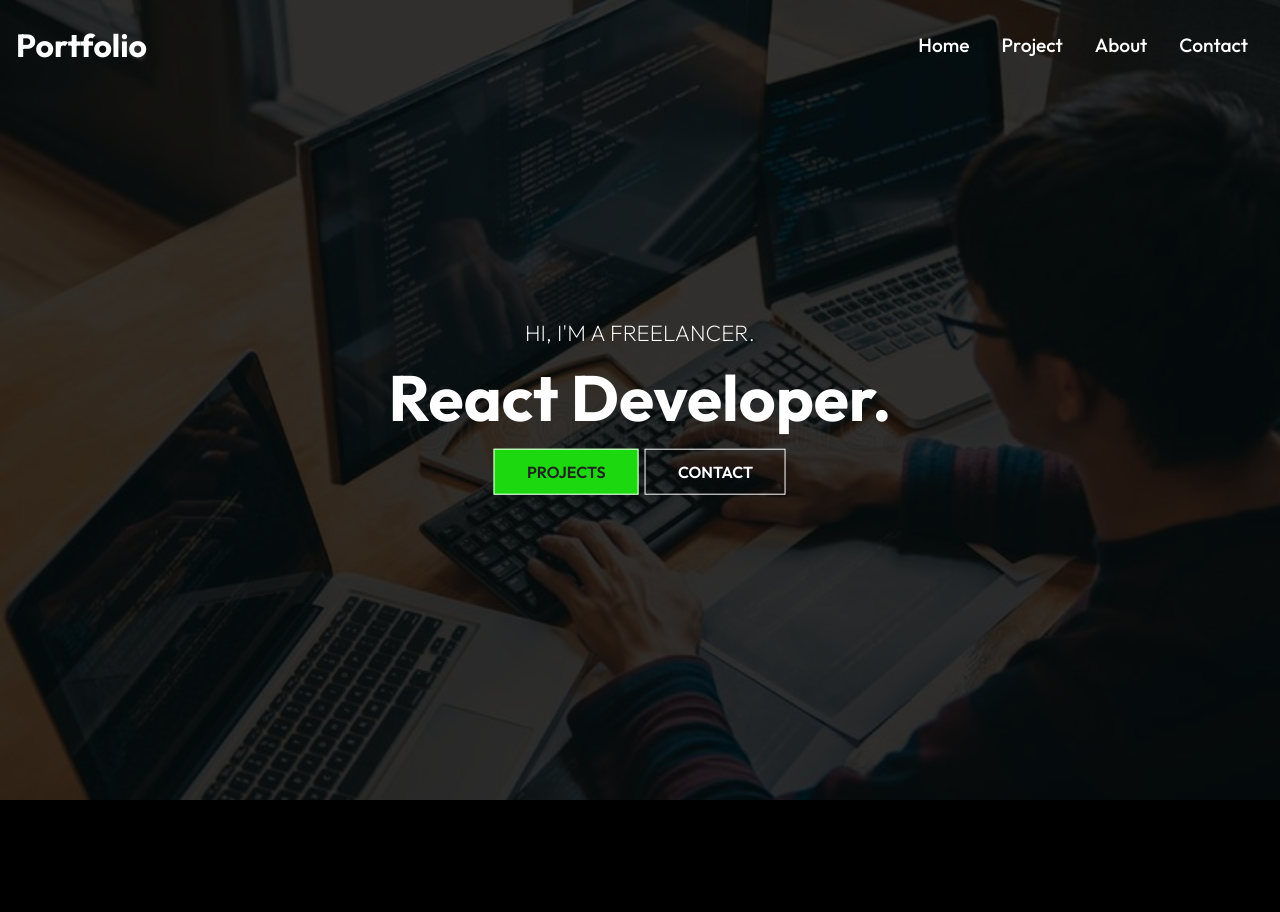
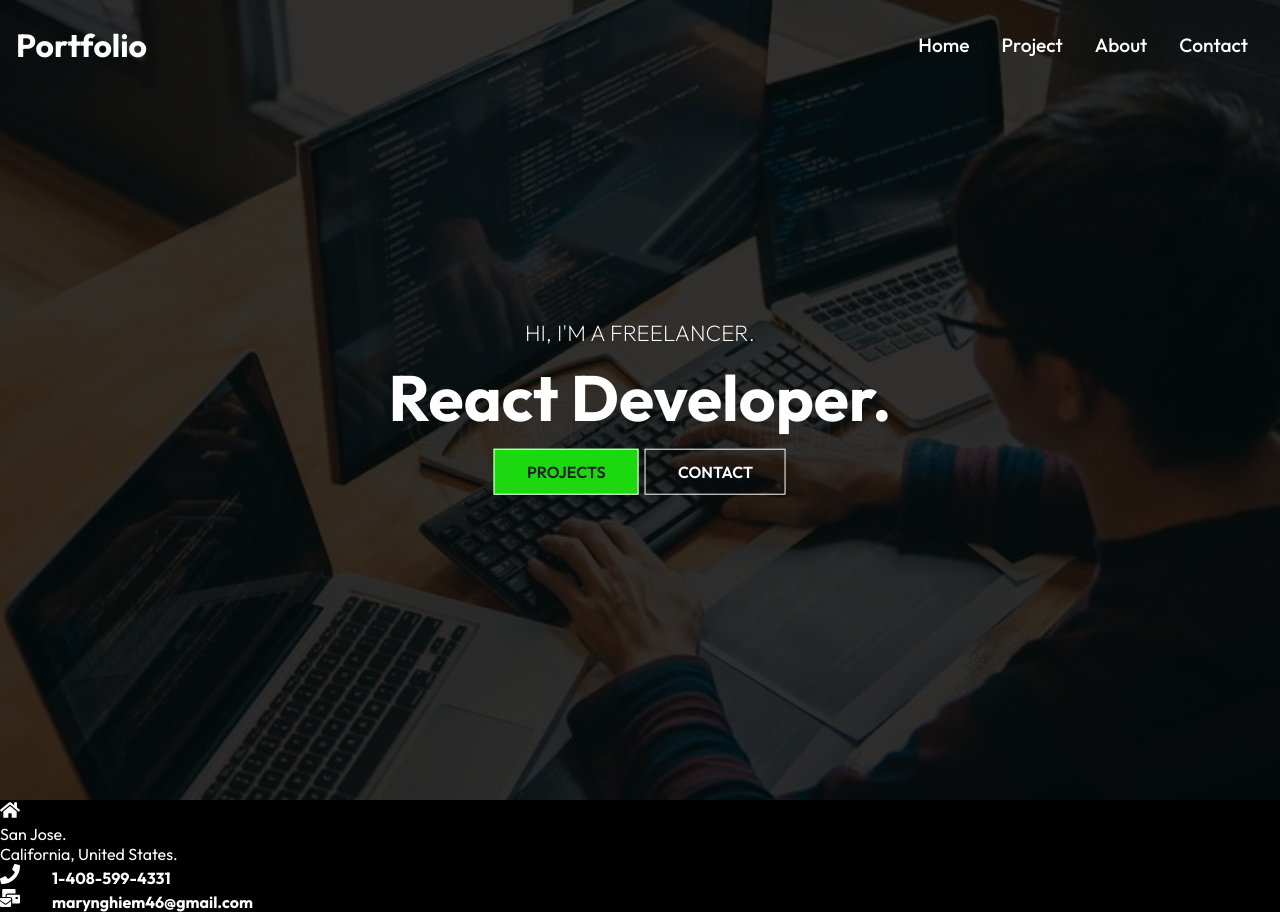
Before and after one commit to marynghiem/portfolio, a React (Create React App) app: page / in a window 1280 px wide. Before the commit the page ends 804 px from the top, so only its background shows below. Built offline with nearby package versions, Linux system fonts and the light colour scheme.

Commit message:
coded all the information for the left side of the footer

```diff
--- a/src/components/Footer.js
+++ b/src/components/Footer.js
@@ -1,4 +1,5 @@
 import React, { useState } from "react";
+import { FaHome, FaMailBulk, FaPhone } from "react-icons/fa";
 import styled from "styled-components";
 
 const WholeFooter = styled.div``;
@@ -6,12 +7,34 @@ const FooterContainer = styled.div``;
 const Left = styled.div``;
 const Right = styled.div``;
 const Location = styled.div``;
+const Phone = styled.div``;
+const Email = styled.div``;
 
 export const Footer = () => {
   return (
     <WholeFooter>
       <FooterContainer>
-        <Left></Left>
+        <Left>
+          <Location>
+            <FaHome size={20} style={{ color: "#fff", marginRight: "2rem" }} />
+            <div>
+              <p>San Jose.</p>
+              <p>California, United States.</p>
+            </div>
+          </Location>
+          <Phone>
+            <h4>
+              <FaPhone size={20} style={{ color: "#fff", marginRight: "2rem" }} />
+              1-408-599-4331
+            </h4>
+          </Phone>
+          <Email>
+            <h4>
+              <FaMailBulk size={20} style={{ color: "#fff", marginRight: "2rem" }} />
+              marynghiem46@gmail.com
+            </h4>
+          </Email>
+        </Left>
         <Right></Right>
       </FooterContainer>
     </WholeFooter>
--- a/src/routes/Home.js
+++ b/src/routes/Home.js
@@ -2,12 +2,14 @@ import React from "react";
 import styled from "styled-components";
 import { HeroImg } from "../components/HeroImg";
 import { Navbar } from "../components/Navbar";
+import { Footer } from "../components/Footer";
 
 export const Home = () => {
   return (
     <div>
       <Navbar />
       <HeroImg />
+      <Footer />
     </div>
   );
 };
```
